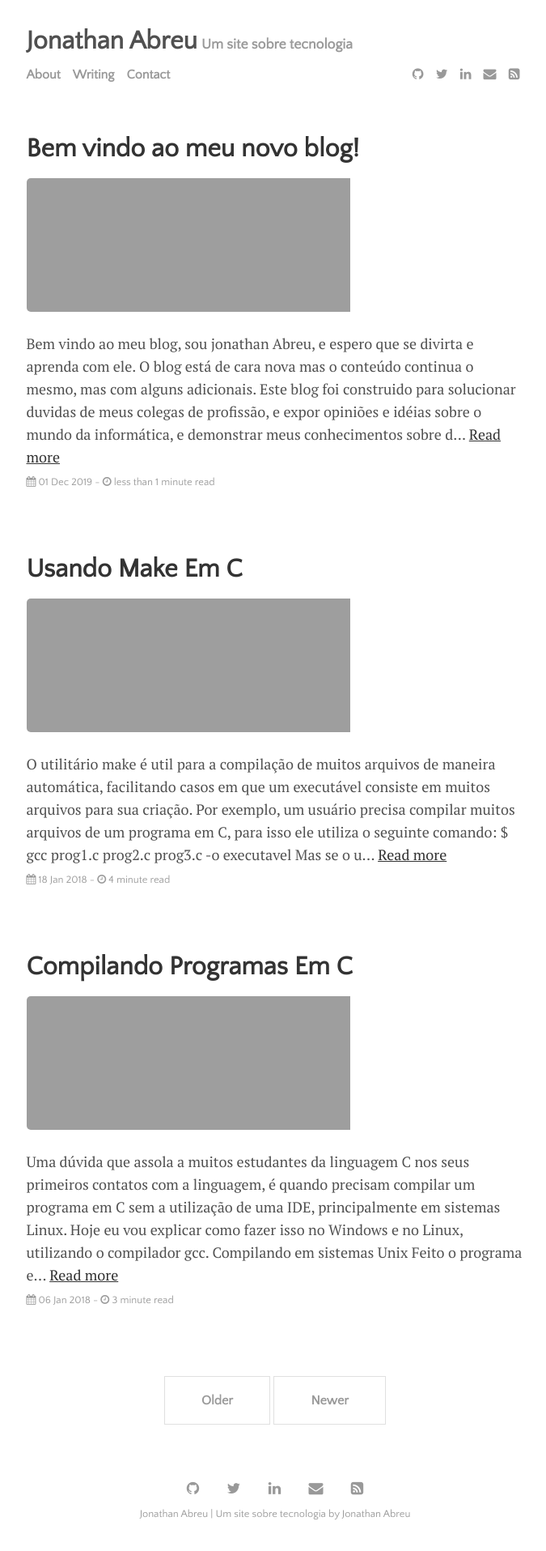
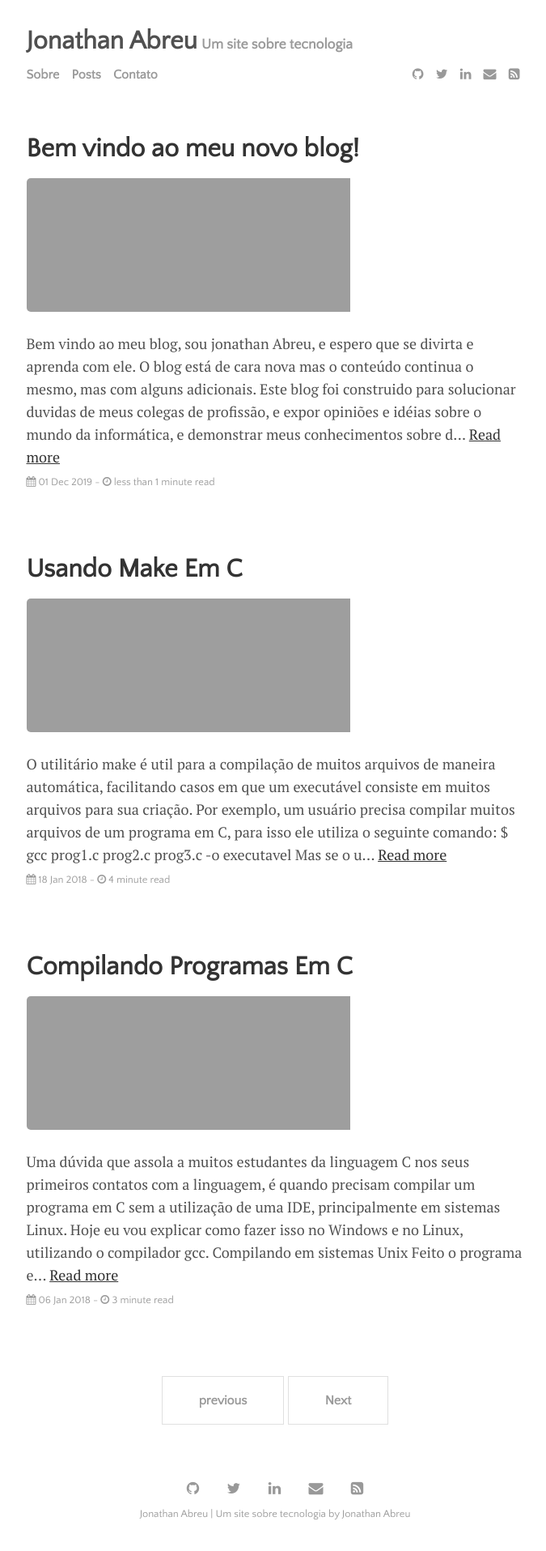
Before and after one commit to Jonathan220/Jonathan220.github.io, a Jekyll site: the page built from index.html, in a window 1280 px wide. Shown: the whole page at 81% size, without its empty margins (300-975 px from the left). Built offline with Jekyll 4.4.1, drawn with Linux system fonts in a browser that asks for light colours; the list of posts is cut into pages by our own code.

```diff
--- a/_data/settings.yml
+++ b/_data/settings.yml
@@ -7,26 +7,26 @@ disqus:
 google-ID: 'UA-112060364-1'
 
 menu:
-- {name: 'About', path: 'menu', url: 'about.html'}
-- {name: 'Writing', path: 'menu', url: 'writing.html'}
-- {name: 'Contact', path: 'menu', url: 'contact.html'}
+- {name: 'Sobre', path: 'menu', url: 'about.html'}
+- {name: 'Posts', path: 'menu', url: 'writing.html'}
+- {name: 'Contato', path: 'menu', url: 'contact.html'}
 
 # Available social icons are powered by Font Awesome, so you can use any icon that they offer
 social:
-- {icon: 'github', link: 'https://www.github.com/lenpaul'}
+- {icon: 'github', link: 'https://www.github.com/jonathan220'}
 - {icon: 'twitter', link: 'https://twitter.com/paululele'}
 - {icon: 'linkedin', link: 'http://www.linkedin.com/in/lenpaul/'}
-- {icon: 'envelope', link: 'mailto:l.nguyen.paul@gmail.com'}
+- {icon: 'envelope', link: 'mailto:abreu.jonathan220@gmail.com'}
 - {icon: 'rss-square', link: '/feed.xml'}
 # - {icon: 'rss-square', link: '/rss-feed.xml'}
 
 # Customize site text
 pagination:
-  next_page: 'Newer'
-  previous_page: 'Older'
+  next_page: 'Next'
+  previous_page: 'previous'
 
-sharing_button_prompt: 'Feel free to share!'
+sharing_button_prompt: 'Compartilhe!'
 
-related_posts: 'You may also enjoy:'
+related_posts: 'Outras novidades'
 
 post_date_prefix: 'Written on'
```
Also changed, not shown: menu/about.md (+2 -2 lines).
